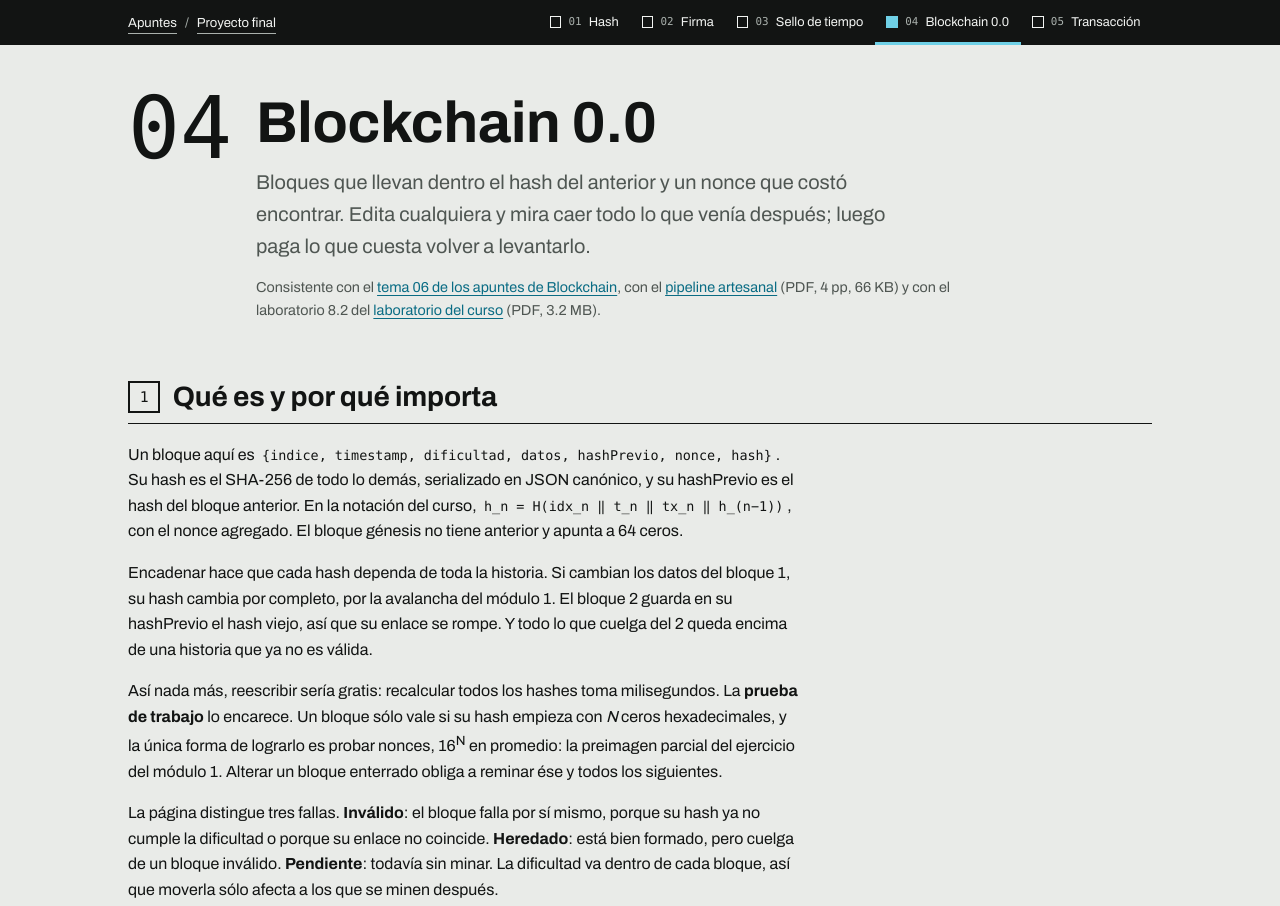
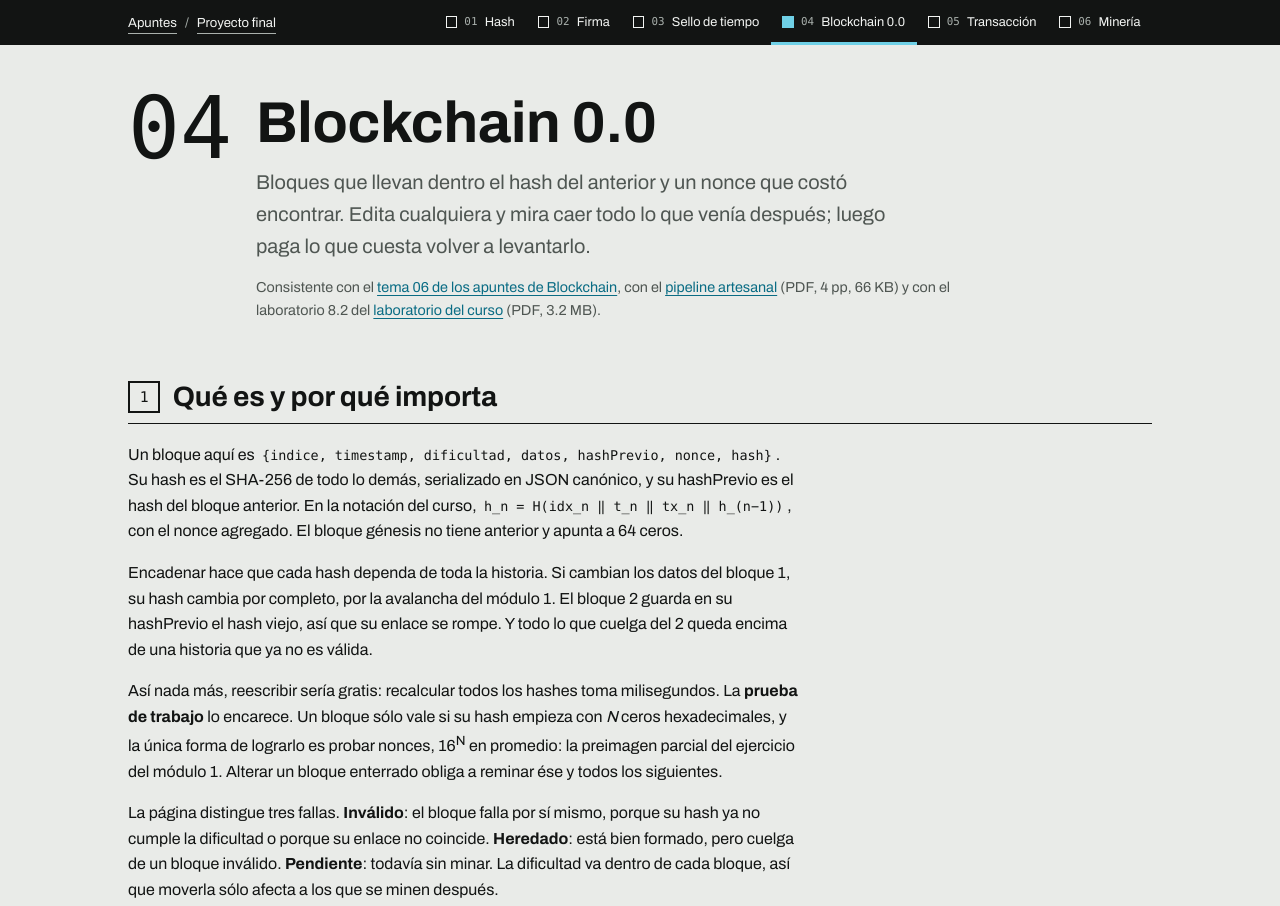
Before and after one commit to AlanPR27/Portafolio, a plain HTML site: page lab/modulos/04-blockchain.html in a window 1280 px wide. Shown: the top 906 px of the page. Drawn offline with Linux system fonts and the light colour scheme; a web font is replaced by a local one.

Commit message:
Update 04-blockchain.html

```diff
--- a/lab/modulos/04-blockchain.html
+++ b/lab/modulos/04-blockchain.html
@@ -30,6 +30,7 @@
         <li><a href="03-sellado-de-tiempo.html" data-estado="listo"><span class="marca" aria-hidden="true"></span><span class="n">03</span><span class="etiqueta">Sello de tiempo</span></a></li>
         <li><a href="04-blockchain.html" aria-current="page" data-estado="actual"><span class="marca" aria-hidden="true"></span><span class="n">04</span><span class="etiqueta">Blockchain 0.0</span></a></li>
         <li><a href="05-transaccion.html" data-estado="listo"><span class="marca" aria-hidden="true"></span><span class="n">05</span><span class="etiqueta">Transacción</span></a></li>
+        <li><a href="06-mineria.html" data-estado="listo"><span class="marca" aria-hidden="true"></span><span class="n">06</span><span class="etiqueta">Minería</span></a></li>
       </ol>
     </nav>
   </div>
```
